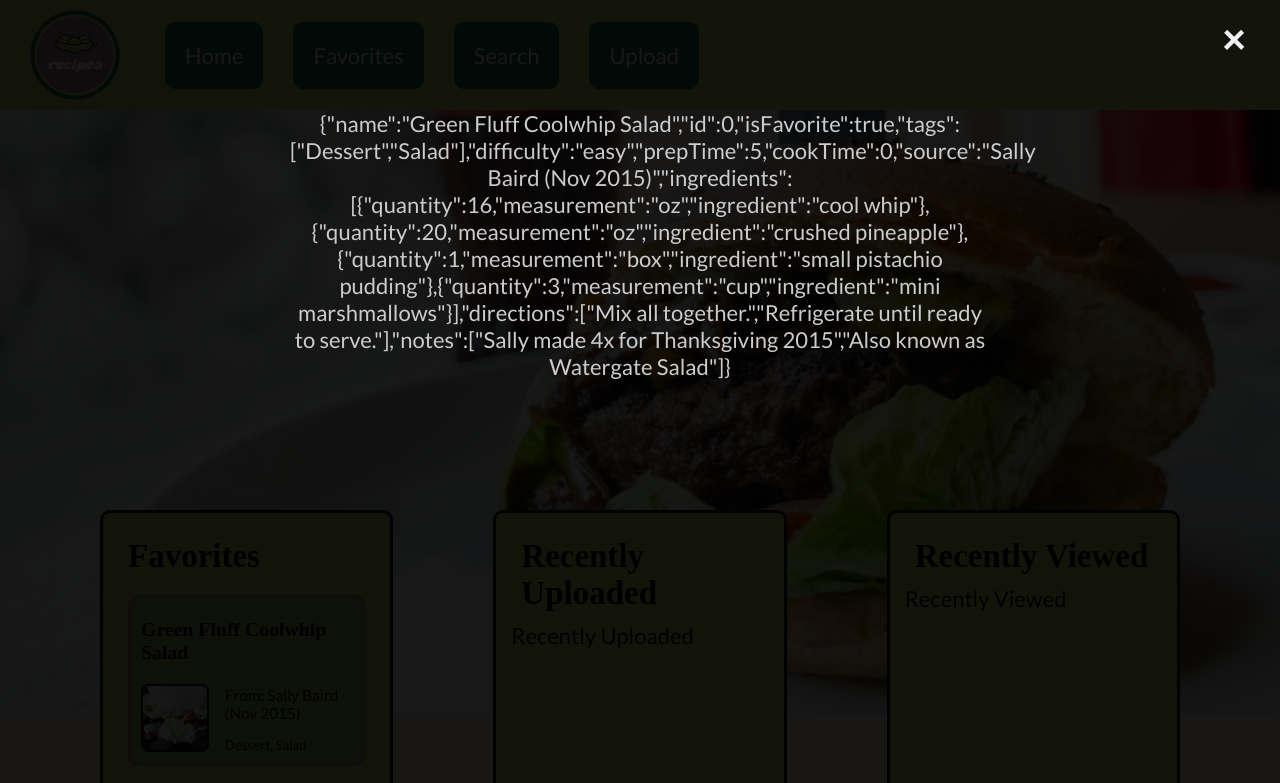
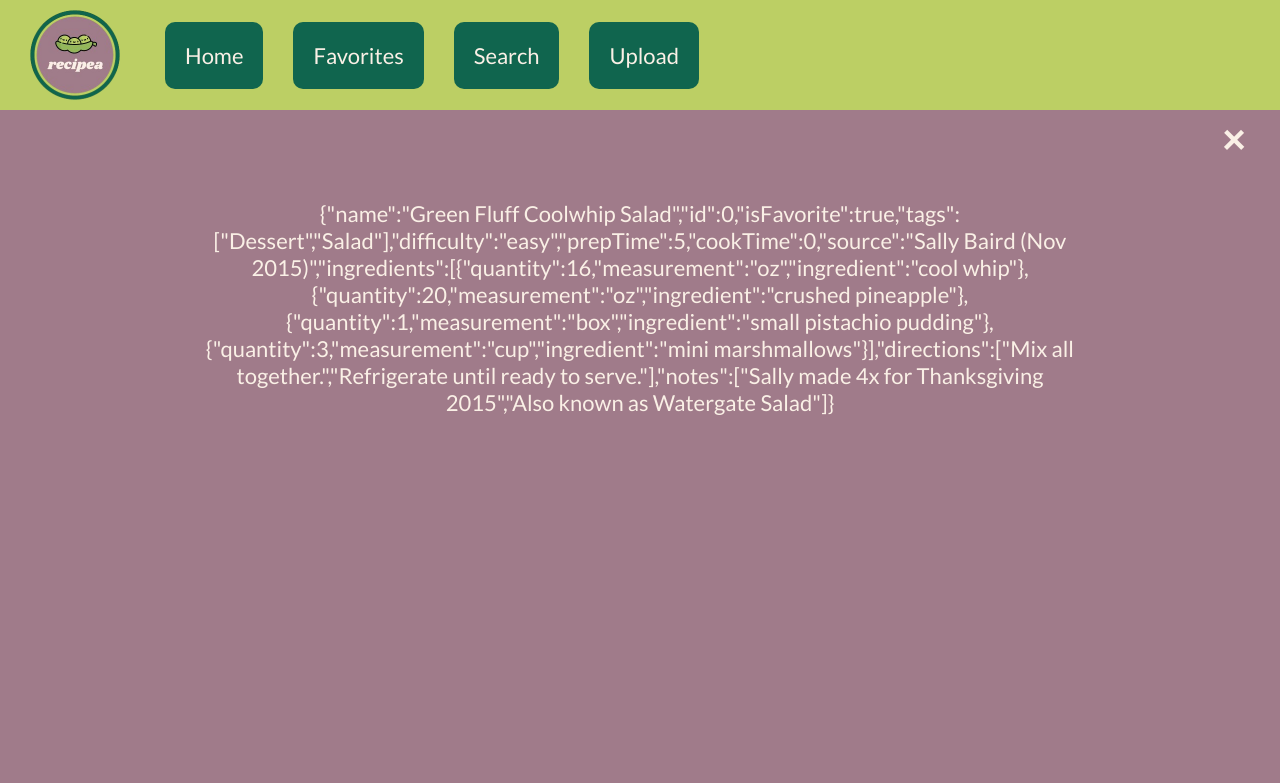
Before and after one commit to allenjandrew/wdd130, a plain HTML site: page recipea/index.html in a window 1280 px wide. Both pictures are taken after a click on the element 246 px from the left and 680 px from the top of the page. Shown: the top 783 px of the page. Drawn offline with Linux system fonts and the light colour scheme; a web font is replaced by a local one.

Commit message:
formatting and js updates for the modal

```diff
--- a/recipea/index.html
+++ b/recipea/index.html
@@ -40,8 +40,8 @@
       </div>
     </main>
     <div id="myModal" class="modal">
-      <span class="close">&times;</span>
-      <div class="modal-content" id="modal-div"></div>
+      <span id="close">&times;</span>
+      <div id="modal-content"></div>
     </div>
     <footer>
       <img class="logo" src="images/logo/main.png" alt="logo" />
--- a/recipea/scripts/script.js
+++ b/recipea/scripts/script.js
@@ -27,7 +27,7 @@
     thumbnails = document.getElementsByClassName("recipe-thumbnail");
     for (item of thumbnails) {
       item.onclick = function () {
-        modal.style.display = "block";
+        showModal();
         let recipe = myObj.recipes[this.dataset.recipeid];
         modalDiv.innerHTML = JSON.stringify(recipe);
       };
@@ -54,23 +54,31 @@
   document.querySelector("#fave-results").innerHTML = htmlString;
 }
 
-// Get the modal
 var modal = document.getElementById("myModal");
-// Get the image and insert it inside the modal - use its "alt" text as a caption
 var widgets = document.getElementsByClassName("widget");
-var modalDiv = document.getElementById("modal-div");
+var modalDiv = document.getElementById("modal-content");
+function showModal() {
+  modal.style.height = "calc(100% - 100px)";
+  modal.style.width = "100%";
+  modal.style.left = "0";
+  modal.style.borderRadius = "0";
+  closeButton.style.display = "block";
+}
 // for (item of widgets) {
 //   item.onclick = function () {
 //     modal.style.display = "block";
 //     modalDiv.innerHTML = this.innerHTML;
 //   };
 // }
-// Get the <span> element that closes the modal
-var closeButton = document.getElementsByClassName("close")[0];
-// When the user clicks on <span> (x), close the modal
-closeButton.onclick = function () {
-  modal.style.display = "none";
-};
+
+var closeButton = document.getElementById("close");
+closeButton.addEventListener("click", () => {
+  modal.style.height = "0";
+  modal.style.width = "0";
+  modal.style.left = "50%";
+  modal.style.borderRadius = "10px";
+  closeButton.style.display = "none";
+});
 
 fromLink = "recipes/recipes.json"; // "https://allenjandrew.github.io/wdd130/recipea/recipes/recipes.json";
 window.addEventListener("load", usingJSON(fromLink));
--- a/recipea/styles/styles.css
+++ b/recipea/styles/styles.css
@@ -44,6 +44,7 @@
   grid-template-columns: 150px auto;
   position: fixed;
   width: 100%;
+  z-index: 2;
 }
 .logo {
   width: 100px;
@@ -58,10 +59,10 @@
   align-items: center;
   text-align: center;
   overflow: hidden;
-  /* justify-content: space-around; */
 }
 a {
   color: var(--black);
+  transition: color 0.1s, background-color 0.1s;
 }
 nav a {
   text-align: center;
@@ -174,55 +175,50 @@
 }
 
 /* The Modal (background) */
-.modal {
-  display: none; /* Hidden by default */
+#myModal {
+  /* display: block; Hidden by default */
   position: fixed; /* Stay in place */
   z-index: 1; /* Sit on top */
-  padding-top: 100px; /* Location of the box */
-  left: 0;
-  top: 0;
-  width: 100%; /* Full width */
-  height: 100%; /* Full height */
+  left: 50%;
+  top: 100px;
+  width: 0; /* Full width */
+  height: 0; /* Full height */
   overflow: auto; /* Enable scroll if needed */
-  background-color: rgb(0, 0, 0); /* Fallback color */
-  background-color: rgba(0, 0, 0, 0.9); /* Black w/ opacity */
+  background-color: var(--secondary-color);
+  border-radius: 10px;
+  transition: 0.5s;
 }
 /* Modal Content (Image) */
-.modal-content {
-  margin: auto;
-  display: block;
+#modal-content {
+  margin: 100px auto;
   width: 80%;
   max-width: 900px;
+  text-align: center;
+  color: var(--white);
 }
 /* Caption of Modal Image (Image Text) - Same Width as the Image */
-#modal-div {
+/* #modal-div {
   margin: auto;
-  display: block;
+  display: none;
   width: 80%;
   max-width: 700px;
-  text-align: center;
-  color: #ccc;
   padding: 10px 0;
   height: 150px;
-}
-/* Add Animation - Zoom in the Modal */
-.modal-content {
-  animation-name: zoom;
-  animation-duration: 0.6s;
-}
+} */
 /* The Close Button */
-.close {
+#close {
+  display: none;
   position: absolute;
   top: 15px;
   right: 35px;
-  color: #f1f1f1;
+  color: var(--white);
   font-size: 40px;
   font-weight: bold;
-  transition: 0.3s;
+  transition: 0.1s;
 }
-.close:hover,
-.close:focus {
-  color: #bbb;
+#close:hover,
+#close:focus {
+  color: var(--primary-color);
   text-decoration: none;
   cursor: pointer;
 }
@@ -253,14 +249,6 @@
     margin-top: 25px;
   }
 }
-@keyframes zoom {
-  from {
-    transform: scale(0);
-  }
-  to {
-    transform: scale(1);
-  }
-}
 @media only screen and (max-width: 700px) {
   .modal-content {
     width: 100%;
```
